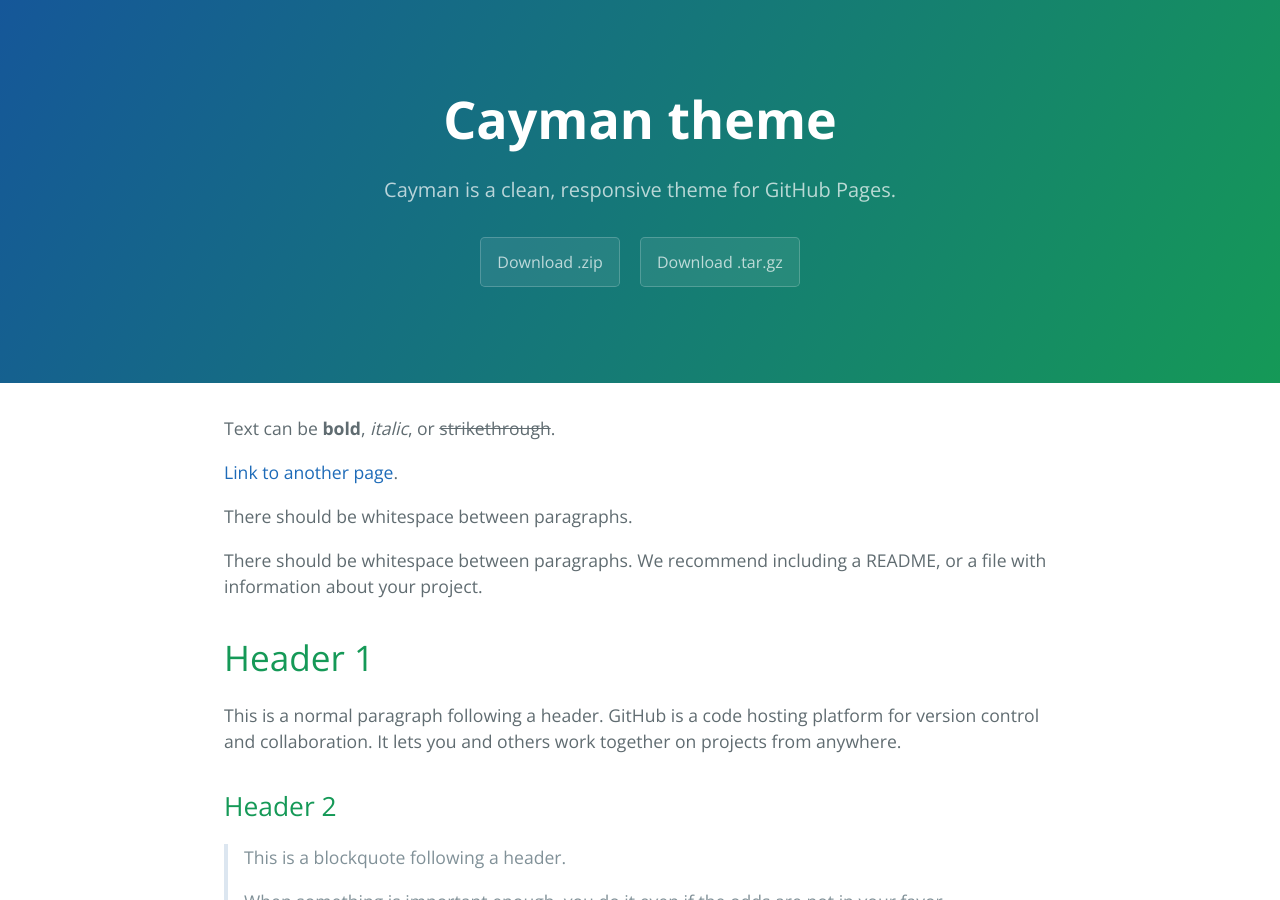
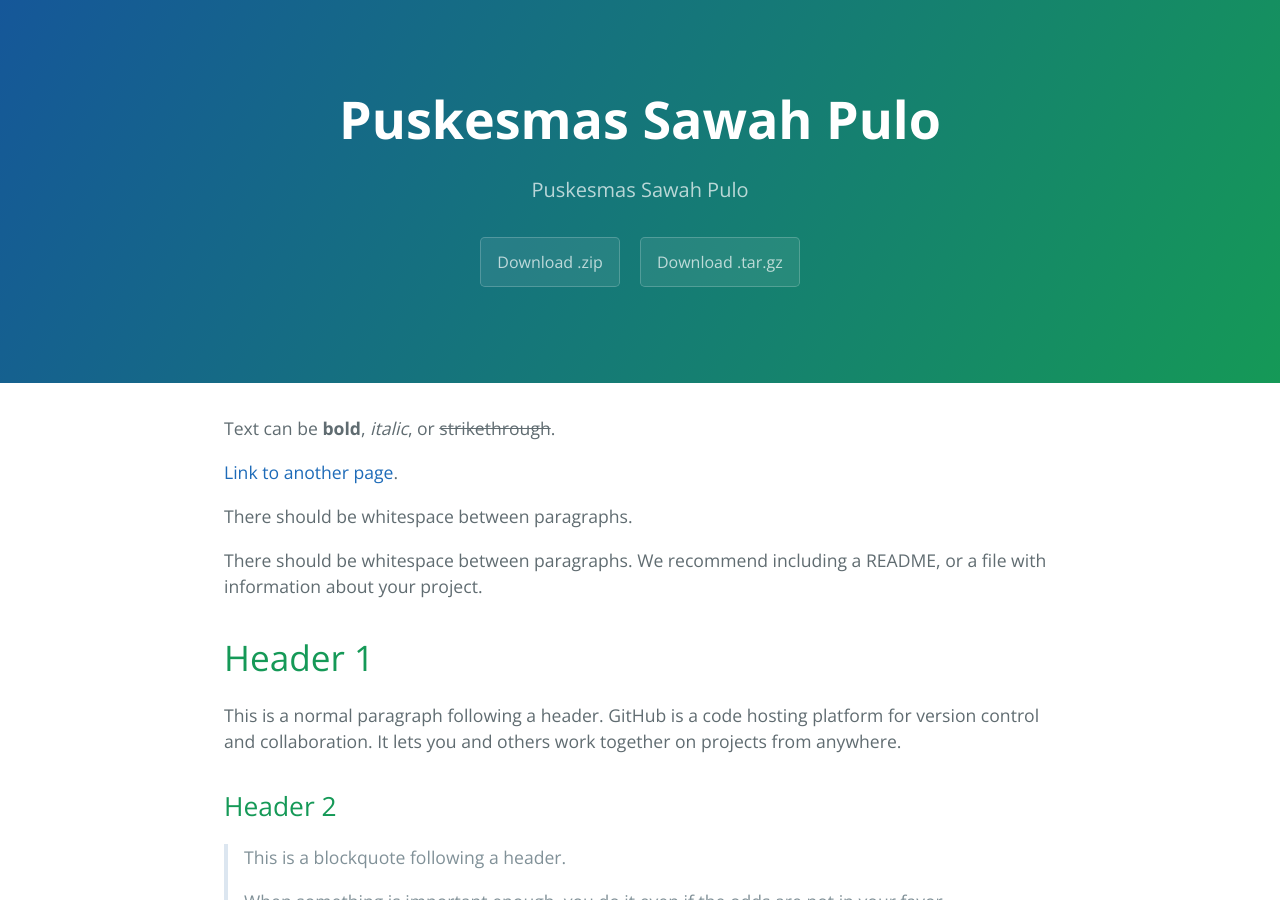
Before and after one commit to pkmsawahpulo/pkmsawahpulo.github.io, a Jekyll site: the page built from index.md, in a window 1280 px wide and 900 px high. Built offline with Jekyll 4.4.1, drawn with Linux system fonts in a browser that asks for light colours.

Commit message:
Edit _config.yaml

```diff
--- a/_config.yml
+++ b/_config.yml
@@ -1,5 +1,5 @@
-title: Cayman theme
-description: Cayman is a clean, responsive theme for GitHub Pages.
+title: Puskesmas Sawah Pulo
+description: Puskesmas Sawah Pulo
 show_downloads: true
 google_analytics:
 theme: jekyll-theme-cayman
```
